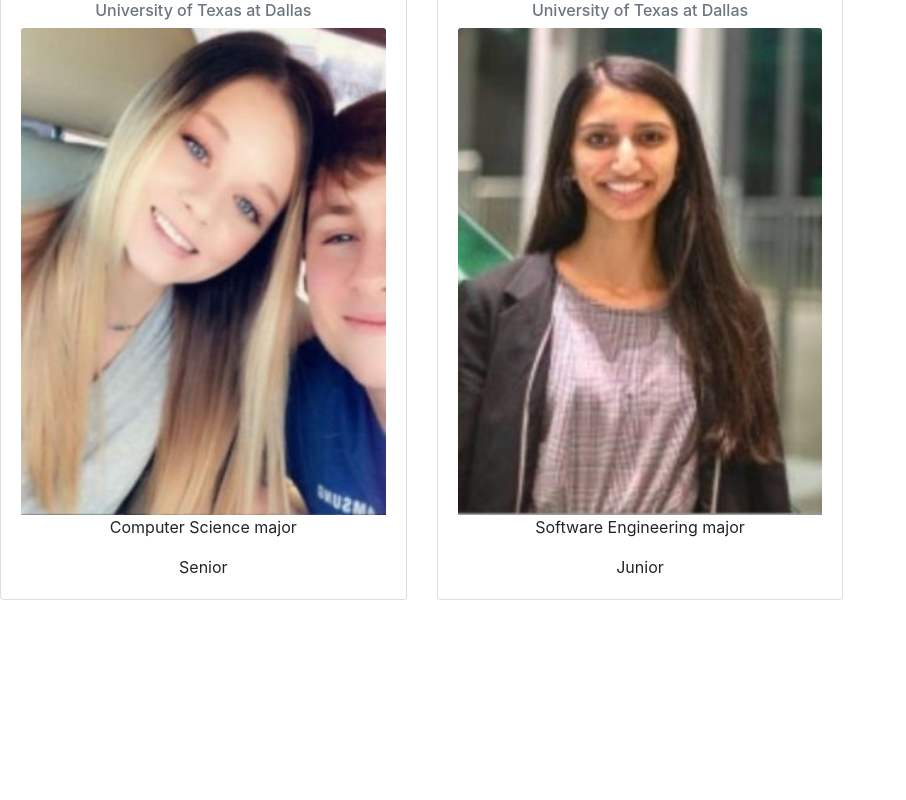
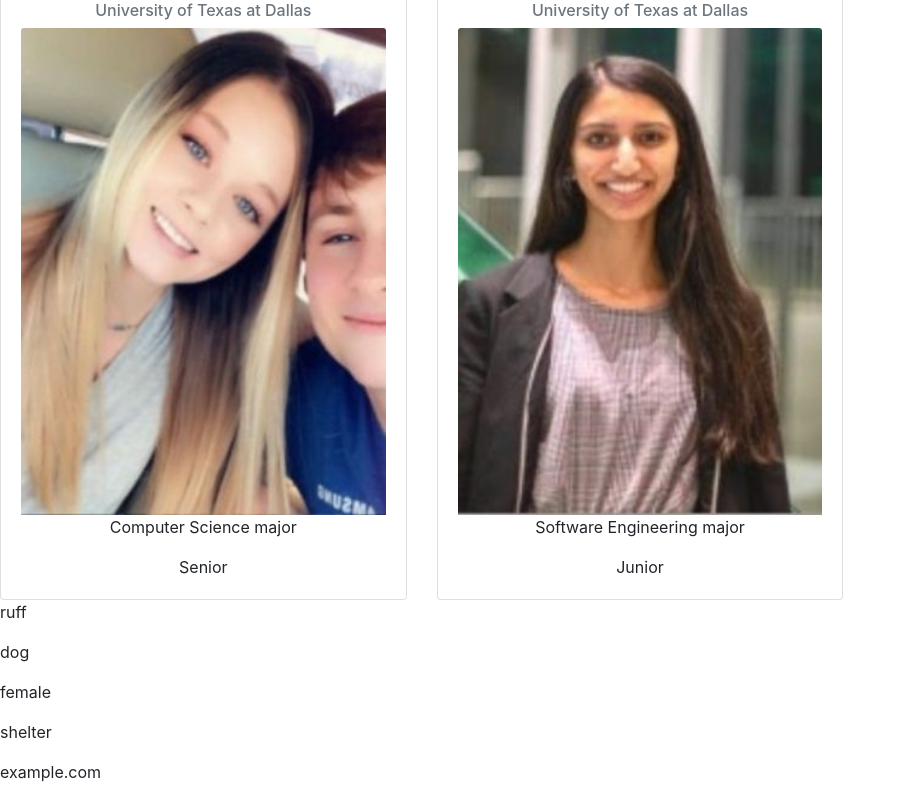
Before and after one commit to Codubee/PetFinderTTH2-3, a React (Create React App) app in the folder frontend/: page / in a window 1280 px wide. Shown: the part 1334-2134 px from the top of the page, without its empty margins (0-906 px from the left). Before the commit the page ends 1934 px from the top, so only its background shows below. Built offline with nearby package versions, Linux system fonts and the light colour scheme.

Commit message:
added the component to display animal info

```diff
--- a/frontend/src/App.js
+++ b/frontend/src/App.js
@@ -1,12 +1,17 @@
 import './App.css';
 import LandingPage from './views/LandingPage'
 import Navbar from './components/Navbar.js'
+import AnimalDescription from './components/AnimalDescription.js'
 
 function App() {
   return (
     <div>
       <Navbar />
       <LandingPage/>
+      <div className="Description">
+        <AnimalDescription name="ruff" type="dog" sex="female" shelter_name="shelter"
+            adoption_url="example.com"></AnimalDescription>
+      </div>
     </div>
   );
 };
--- /dev/null
+++ b/frontend/src/components/AnimalDescription.js
@@ -0,0 +1,15 @@
+import React from 'react'
+
+function AnimalDescription(props) {
+    return(
+        <div>
+            <p>{props.name}</p>
+            <p>{props.type}</p>
+            <p>{props.sex}</p>
+            <p>{props.shelter_name}</p>
+            <p>{props.adoption_url}</p>
+        </div>
+    );
+}
+
+export default AnimalDescription;
```
